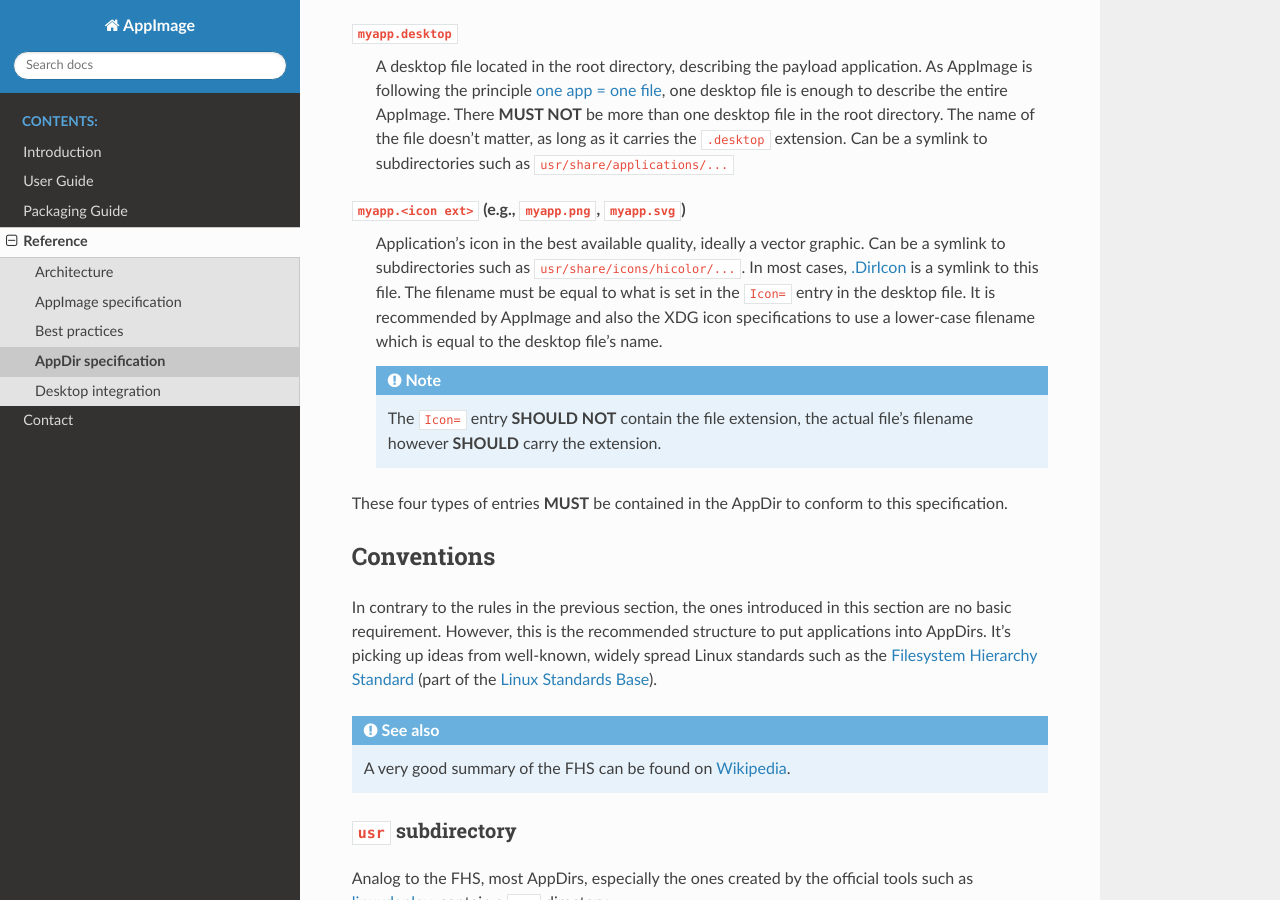
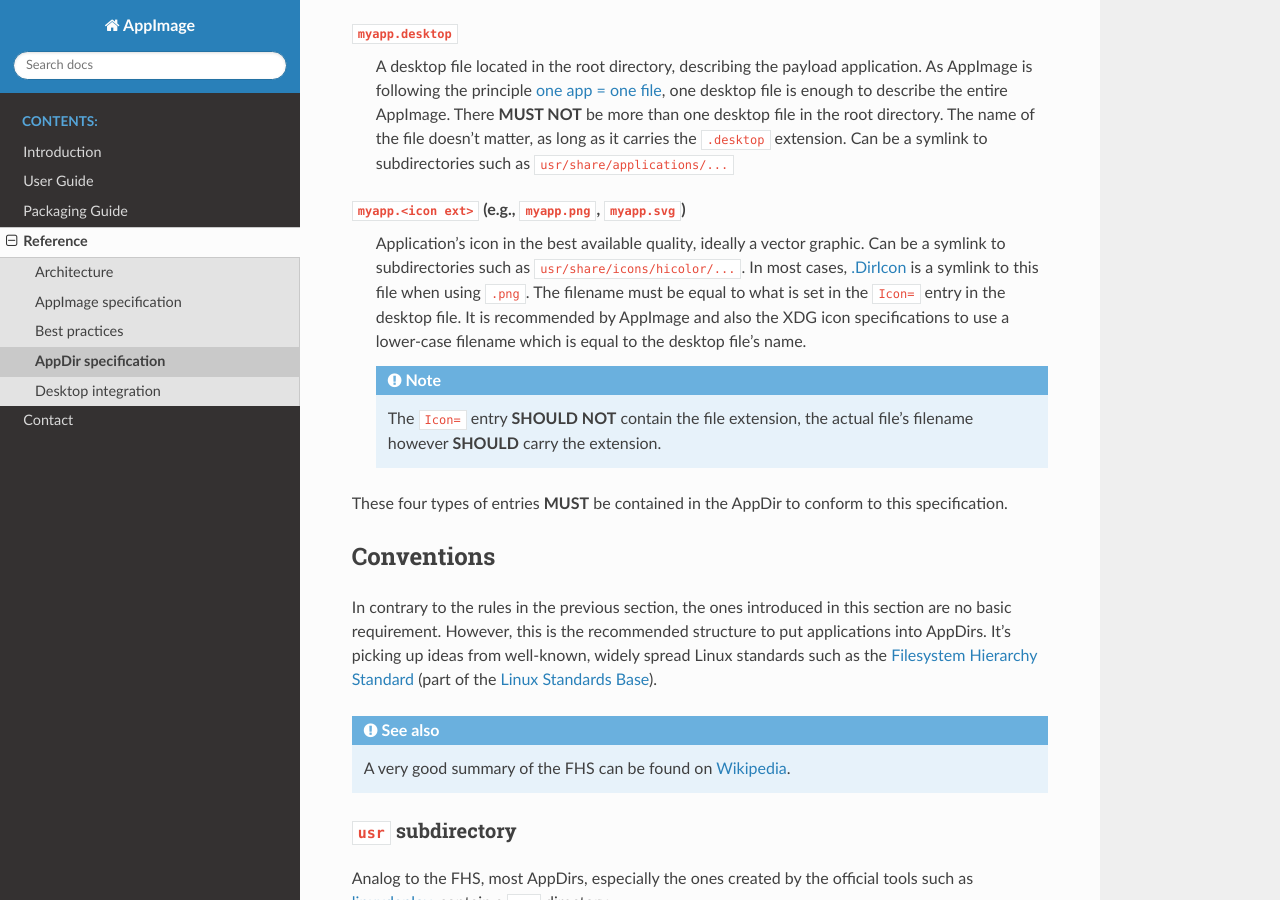
Before and after one commit to AppImage/docs.appimage.org, a Sphinx documentation site: the page built from source/reference/appdir.rst, in a window 1280 px wide and 900 px high, scrolled down 981 px. Built offline with Sphinx 7.4.7 and the Read the Docs theme 3.1.0, drawn with Linux system fonts in a browser that asks for light colours.

Commit message:
.DirIcon may only be symlink when PNG is used
Using .svg has never been an option, but the old wording may have been
misunderstood. This should clarify it.

```diff
--- a/source/reference/appdir.rst
+++ b/source/reference/appdir.rst
@@ -44,7 +44,7 @@
 .. _root-icon:
 
 ``myapp.<icon ext>`` (e.g., ``myapp.png``, ``myapp.svg``)
-   Application's icon in the best available quality, ideally a vector graphic. Can be a symlink to subdirectories such as ``usr/share/icons/hicolor/...``. In most cases, :ref:`.DirIcon <ref-diricon>` is a symlink to this file. The filename must be equal to what is set in the ``Icon=`` entry in the desktop file. It is recommended by AppImage and also the XDG icon specifications to use a lower-case filename which is equal to the desktop file's name.
+   Application's icon in the best available quality, ideally a vector graphic. Can be a symlink to subdirectories such as ``usr/share/icons/hicolor/...``. In most cases, :ref:`.DirIcon <ref-diricon>` is a symlink to this file when using ``.png``. The filename must be equal to what is set in the ``Icon=`` entry in the desktop file. It is recommended by AppImage and also the XDG icon specifications to use a lower-case filename which is equal to the desktop file's name.
 
    .. note::
       The ``Icon=`` entry |should not| contain the file extension, the actual file's filename however |should| carry the extension.
```
